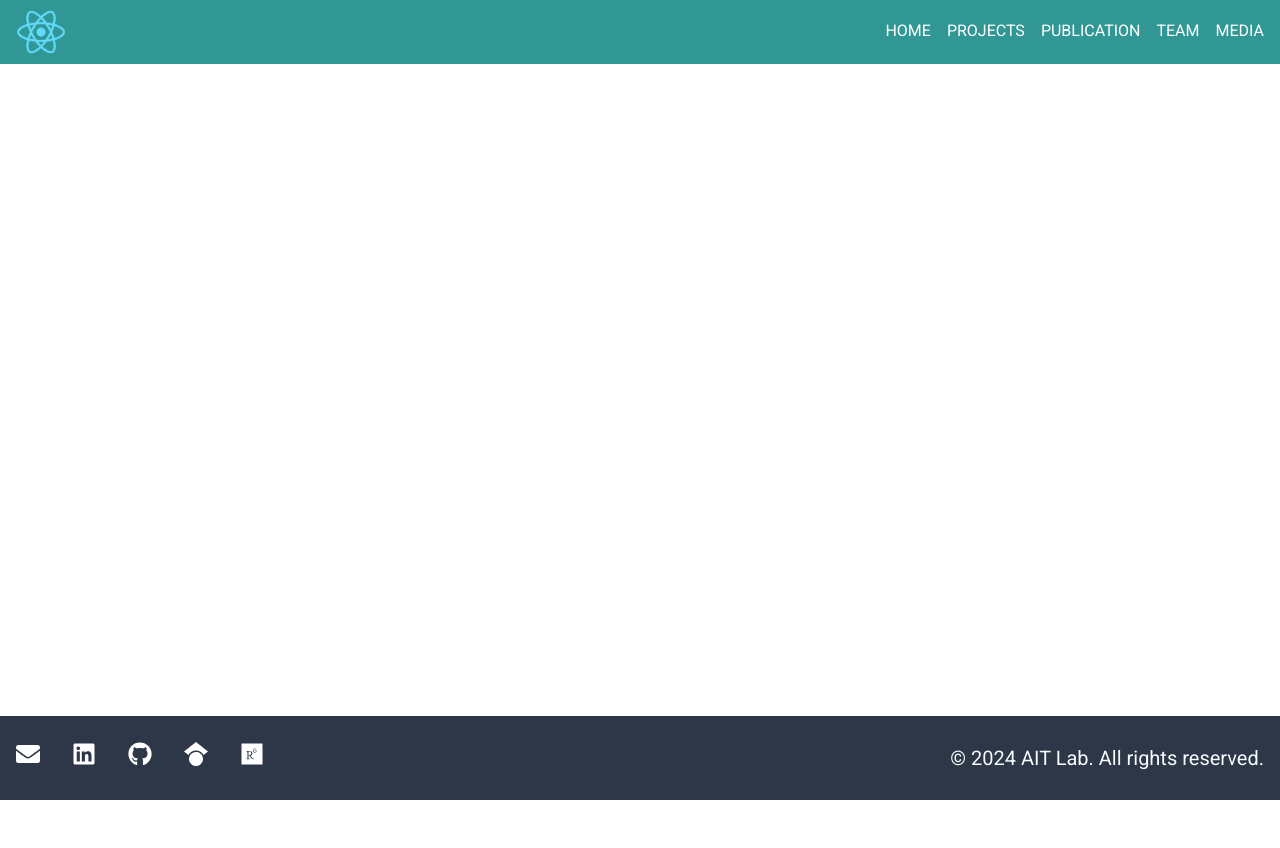
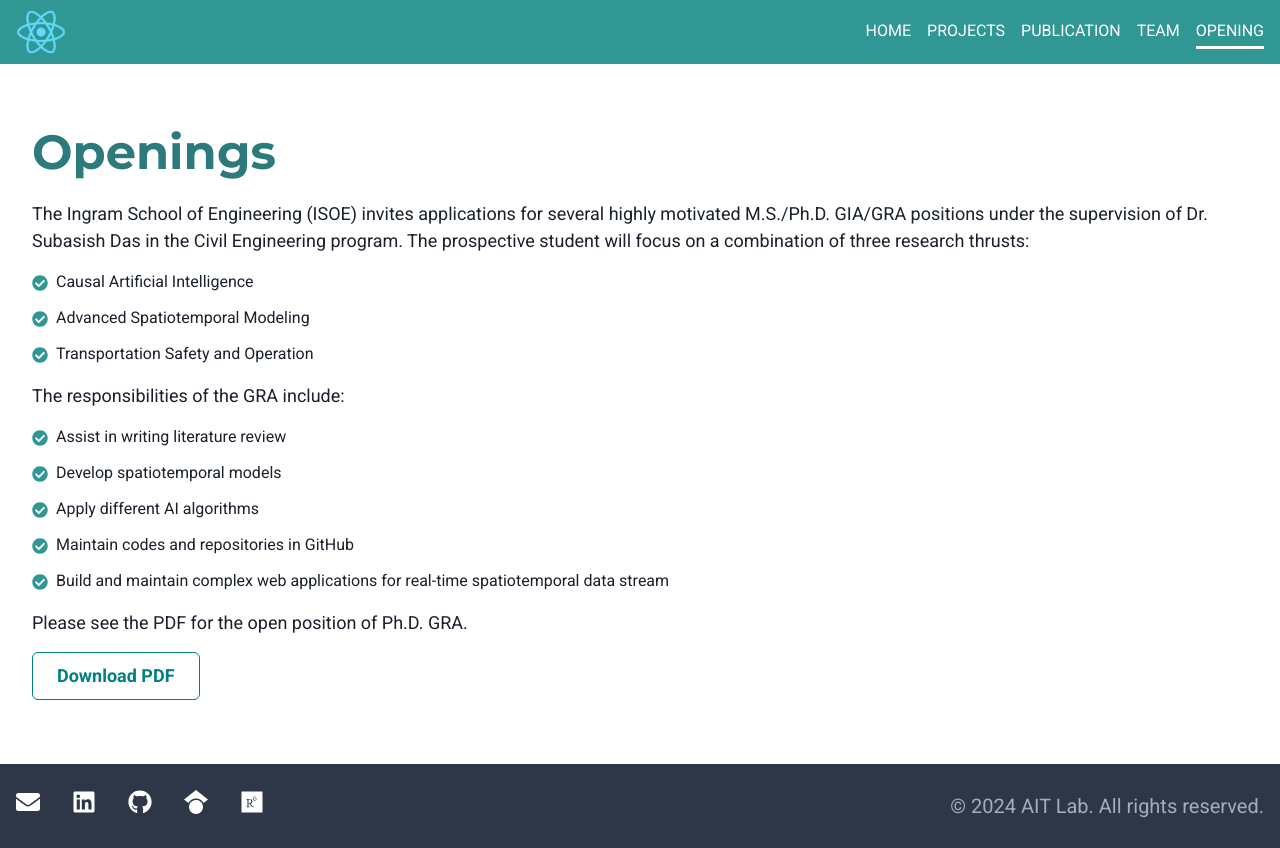
Before and after one commit to dipeshpandit12/AITLAB, a React (Create React App) app: page /opening in a window 1280 px wide. Before the commit the page ends 800 px from the top, so only its background shows below. Built offline with nearby package versions, Linux system fonts and the light colour scheme.

Commit message:
update: add opening page

```diff
--- a/src/App.js
+++ b/src/App.js
@@ -4,6 +4,7 @@ import RootLayout from "./Layout/RootLayout";
 import { Route, Routes } from "react-router-dom";
 import Teams from "./Components/Pages/Teams";
 import Projects from "./Components/Pages/Projects";
+import Openings from "./Components/Pages/Opening";
 
 function App() {
   return (
@@ -14,6 +15,7 @@ function App() {
         <Route path="publication" element={<Publication />} />
         <Route path="teams" element={<Teams />} />
         <Route path="projects" element={<Projects />} />
+        <Route path="opening" element={<Openings />} />
       </Routes>
     </RootLayout>
   );
--- /dev/null
+++ b/src/Components/Pages/Opening/index.js
@@ -0,0 +1,104 @@
+/** @format */
+
+import React from "react";
+import {
+  Box,
+  Container,
+  Heading,
+  Text,
+  List,
+  ListItem,
+  ListIcon,
+  Link,
+  Button,
+} from "@chakra-ui/react";
+import { FaCheckCircle } from "react-icons/fa"; // Import icon
+
+const Openings = () => {
+  return (
+    <Box py={8}>
+      <Container maxW="container.xl">
+        {/* Heading */}
+        <Heading as="h1" size="2xl" mb={6} color="teal.600">
+          Openings
+        </Heading>
+
+        {/* Introduction */}
+        <Text fontSize="lg" mb={4}>
+          The Ingram School of Engineering (ISOE) invites applications for
+          several highly motivated M.S./Ph.D. GIA/GRA positions under the
+          supervision of Dr. Subasish Das in the Civil Engineering program. The
+          prospective student will focus on a combination of three research
+          thrusts:
+        </Text>
+
+        {/* Research Thrusts */}
+        <List spacing={3} mb={4}>
+          <ListItem>
+            <ListIcon as={FaCheckCircle} color="teal.500" />
+            Causal Artificial Intelligence
+          </ListItem>
+          <ListItem>
+            <ListIcon as={FaCheckCircle} color="teal.500" />
+            Advanced Spatiotemporal Modeling
+          </ListItem>
+          <ListItem>
+            <ListIcon as={FaCheckCircle} color="teal.500" />
+            Transportation Safety and Operation
+          </ListItem>
+        </List>
+
+        {/* Responsibilities */}
+        <Text fontSize="lg" mb={4}>
+          The responsibilities of the GRA include:
+        </Text>
+
+        <List spacing={3} mb={4}>
+          <ListItem>
+            <ListIcon as={FaCheckCircle} color="teal.500" />
+            Assist in writing literature review
+          </ListItem>
+          <ListItem>
+            <ListIcon as={FaCheckCircle} color="teal.500" />
+            Develop spatiotemporal models
+          </ListItem>
+          <ListItem>
+            <ListIcon as={FaCheckCircle} color="teal.500" />
+            Apply different AI algorithms
+          </ListItem>
+          <ListItem>
+            <ListIcon as={FaCheckCircle} color="teal.500" />
+            Maintain codes and repositories in GitHub
+          </ListItem>
+          <ListItem>
+            <ListIcon as={FaCheckCircle} color="teal.500" />
+            Build and maintain complex web applications for real-time
+            spatiotemporal data stream
+          </ListItem>
+        </List>
+
+        {/* Call to Action */}
+        <Text fontSize="lg" mb={4}>
+          Please see the PDF for the open position of Ph.D. GRA.
+        </Text>
+
+        {/* Download PDF Button */}
+        <Link
+          href="https://subasish.github.io/ait_lab/pdfs/GRA_Position%20Details_Fall22.pdf"
+          isExternal
+        >
+          <Button
+            size="lg"
+            colorScheme="teal"
+            variant="outline"
+            _hover={{ bg: "teal.500", color: "white" }}
+          >
+            Download PDF
+          </Button>
+        </Link>
+      </Container>
+    </Box>
+  );
+};
+
+export default Openings;
--- a/src/Components/Pages/Publication/index.js
+++ b/src/Components/Pages/Publication/index.js
@@ -11,6 +11,7 @@ import {
   SimpleGrid,
   Select,
   Spinner,
+  Heading,
 } from "@chakra-ui/react";
 import { useLocation, useNavigate } from "react-router-dom";
 import axios from "axios";
@@ -208,9 +209,9 @@ const ResearchPapers = () => {
   return (
     <Box py={8}>
       <Container maxW="container.xl">
-        <Text fontSize="4xl" fontWeight="bold" mb={6} color="teal.600">
+        <Heading as="h1" size="2xl" mb={6} color="teal.600">
           Research Papers
-        </Text>
+        </Heading>
 
         {/* Source and Last Updated Timestamp */}
         <Text fontSize="sm" color="gray.600" mb={2}>
--- a/src/Layout/Footer.js
+++ b/src/Layout/Footer.js
@@ -48,7 +48,7 @@ export default function Footer() {
         </Stack>
 
         {/* Copyright Information */}
-        <Text fontSize="xl" textAlign={{ base: "center", md: "right" }}>
+        <Text fontSize="xl" color={"gray.400"} textAlign={{ base: "center", md: "right" }}>
           &copy; {new Date().getFullYear()} AIT Lab. All rights reserved.
         </Text>
       </Stack>
--- a/src/Layout/Theme.js
+++ b/src/Layout/Theme.js
@@ -10,7 +10,7 @@ export default extendTheme({
   colors: {
     primary: "teal", // Golden color for primary elements
     background: "#1A202C", // Dark background
-    text: "#F7FAFC", // Light text color for dark mode
+    text: "#1A202C", // Light text color for dark mode
   },
   components: {
     Heading: {
--- a/src/data/nav_links.json
+++ b/src/data/nav_links.json
@@ -3,5 +3,5 @@
   { "name": "Projects", "path": "/projects" },
   { "name": "Publication", "path": "/publication" },
   { "name": "Team", "path": "/teams" },
-  { "name": "Media", "path": "media" }
+  { "name": "Opening", "path": "/opening" }
 ]
```
